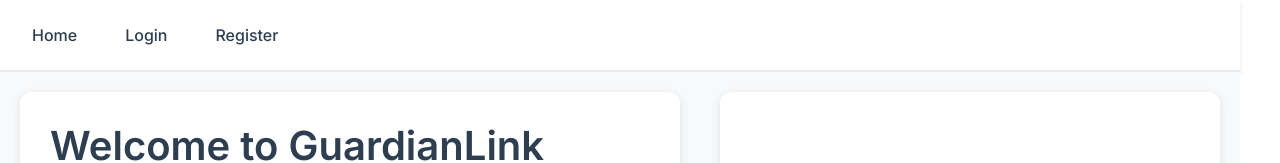
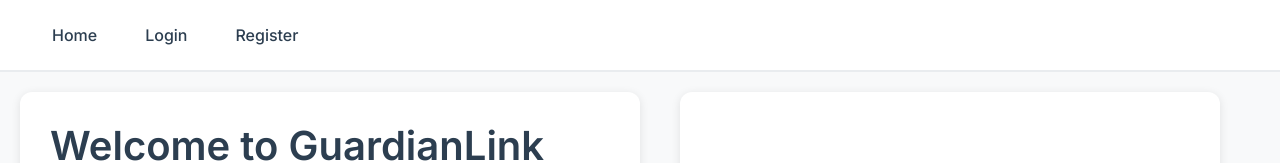
Before and after one commit to SamuraiScripts/guardianLink, a React (Vite) app in the folder client/: page / in a window 1280 px wide. Shown: the top 163 px of the page. Built offline with nearby package versions, Linux system fonts and the light colour scheme.

Commit message:
Finalized majority of styling

```diff
--- a/client/src/App.css
+++ b/client/src/App.css
@@ -1,8 +1,9 @@
 #root {
-  width: 100%;
+  width: 100vw;
   margin: 0;
   padding: 0;
   text-align: left;
+  min-height: 100vh;
 }
 
 .logo {
--- a/client/src/index.css
+++ b/client/src/index.css
@@ -27,8 +27,6 @@
 
 body {
   margin: 0;
-  display: flex;
-  place-items: center;
   min-width: 320px;
   min-height: 100vh;
 }
@@ -78,7 +76,7 @@
   flex-direction: column;
   min-height: 100vh;
   background-color: #f8f9fa;
-  width: 100%;
+  width: 100vw;
   margin: 0;
   padding: 0;
   box-sizing: border-box;
@@ -89,13 +87,13 @@
   flex: 1;
   gap: 0;
   padding: 20px;
-  max-width: 1200px;
-  margin: 0 auto;
-  width: 100%;
+  width: calc(100vw - 40px);
+  box-sizing: border-box;
 }
 
 .main-content {
-  flex: 0 0 50%;
+  flex: 1;
+  max-width: 60%;
   background: white;
   border-radius: 12px;
   box-shadow: 0 2px 10px rgba(0, 0, 0, 0.1);
@@ -127,7 +125,7 @@
 }
 
 .sidebar-space {
-  flex: 1;
+  flex: 0 0 40%;
   background: white;
   border-radius: 12px;
   box-shadow: 0 2px 10px rgba(0, 0, 0, 0.1);
@@ -141,7 +139,8 @@
 
 /* Admin Dashboard - needs more width for its two-column layout */
 .admin-main-content {
-  flex: 0 0 75%;
+  flex: 1;
+  max-width: 70%;
   background: white;
   border-radius: 12px;
   box-shadow: 0 2px 10px rgba(0, 0, 0, 0.1);
@@ -173,7 +172,7 @@
 }
 
 .admin-sidebar-space {
-  flex: 1;
+  flex: 0 0 30%;
   background: white;
   border-radius: 12px;
   box-shadow: 0 2px 10px rgba(0, 0, 0, 0.1);
@@ -197,9 +196,9 @@
   display: flex;
   align-items: center;
   gap: 24px;
-  max-width: 1200px;
-  margin: 0 auto;
-  width: 100%;
+  width: calc(100vw - 40px);
+  padding: 0 20px;
+  box-sizing: border-box;
 }
 
 .nav-link {
--- a/client/src/pages/MessageCenter.css
+++ b/client/src/pages/MessageCenter.css
@@ -1,13 +1,4 @@
-.message-center {
-  display: flex;
-  flex-direction: column;
-  min-height: calc(100vh - 80px);
-  background-color: #f8f9fa;
-  max-width: 1200px;
-  margin: 0;
-  padding: 20px;
-  box-sizing: border-box;
-}
+/* MessageCenter now uses global layout, remove old container styles */
 
 .message-center-header {
   display: flex;
--- a/client/src/pages/MessageCenter.jsx
+++ b/client/src/pages/MessageCenter.jsx
@@ -165,7 +165,9 @@
   }
 
   return (
-    <div className="message-center">
+    <div className="page-container">
+      <div className="page-content">
+        <div className="main-content">
           <div className="message-center-header">
             <h1>Messages</h1>
             {unreadCount > 0 && (
@@ -300,5 +302,30 @@
             </div>
           )}
         </div>
+
+        <div className="sidebar-space">
+          <img
+            src="https://images.unsplash.com/photo-1577563908411-5077b6dc7624?ixlib=rb-4.0.3&ixid=M3wxMjA3fDB8MHxwaG90by1wYWdlfHx8fGVufDB8fHx8fA%3D%3D&auto=format&fit=crop&w=1000&q=80"
+            alt="Team communication"
+            style={{
+              width: '100%',
+              height: 'auto',
+              maxWidth: '400px',
+              borderRadius: '8px',
+              boxShadow: '0 4px 8px rgba(0, 0, 0, 0.1)'
+            }}
+          />
+          <p style={{
+            marginTop: '20px',
+            textAlign: 'center',
+            color: '#6c757d',
+            fontSize: '14px',
+            fontStyle: 'italic'
+          }}>
+            Stay connected with real-time messaging
+          </p>
+        </div>
+      </div>
+    </div>
   );
 }
```
Lines whose indentation alone changed are shown as unchanged.
